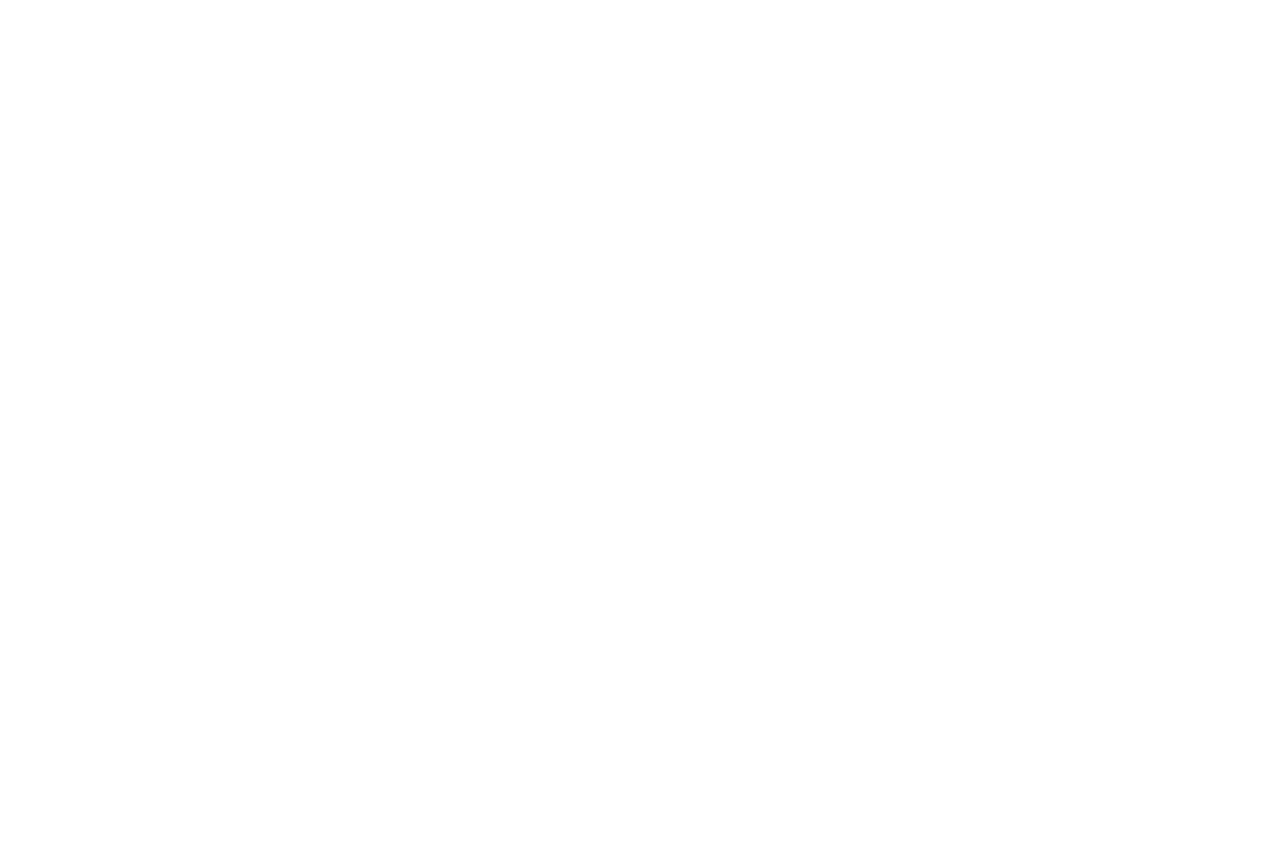
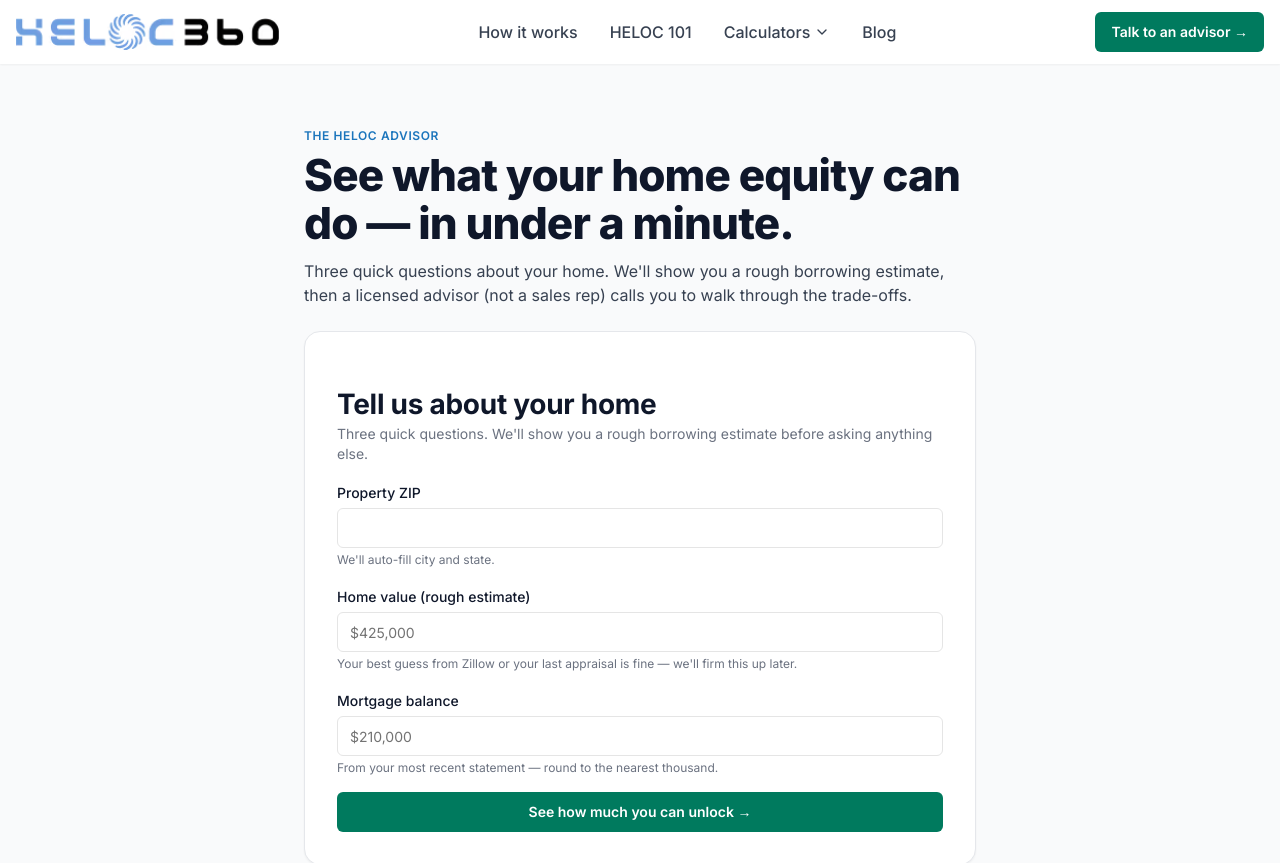
Before and after one commit to kaleidico/Heloc360, a Next.js app: page /pre-qual in a window 1280 px wide. Before the commit this address had no page. Shown: the top 863 px of the page. Before the commit the page ends 800 px from the top, so only its background shows below. Built offline with nearby package versions, Linux system fonts and the light colour scheme.

Commit message:
feat(prequal): add /pre-qual standalone route

```diff
--- /dev/null
+++ b/app/pre-qual/page.tsx
@@ -0,0 +1,38 @@
+import type { Metadata } from "next"
+import { PreQualForm } from "@/components/pre-qual/pre-qual-form"
+import { StickyCtaSuppress } from "@/components/pre-qual/sticky-cta-suppress"
+
+export const metadata: Metadata = {
+  title: "Talk to a HELOC advisor — free, no obligation",
+  description:
+    "Two-step pre-qual: tell us about your home, see a rough borrowing estimate, then a licensed advisor walks you through the trade-offs. No credit pull.",
+  alternates: { canonical: "/pre-qual" },
+}
+
+export default function PreQualPage() {
+  return (
+    <main className="bg-surface-50 min-h-[80vh]">
+      <StickyCtaSuppress />
+      <div className="container mx-auto px-4 py-12 lg:py-16">
+        <div className="max-w-2xl mx-auto">
+          <header className="mb-6">
+            <p className="text-xs font-semibold uppercase tracking-wider text-brand-blue mb-2">
+              The HELOC advisor
+            </p>
+            <h1 className="text-display-lg text-ink-900">
+              See what your home equity can do — in under a minute.
+            </h1>
+            <p className="text-base text-ink-700 mt-3">
+              Three quick questions about your home. We'll show you a rough borrowing
+              estimate, then a licensed advisor (not a sales rep) calls you to walk
+              through the trade-offs.
+            </p>
+          </header>
+          <div className="bg-white rounded-2xl shadow-sm border border-surface-200 p-6 lg:p-8">
+            <PreQualForm useCase="universal" />
+          </div>
+        </div>
+      </div>
+    </main>
+  )
+}
```
